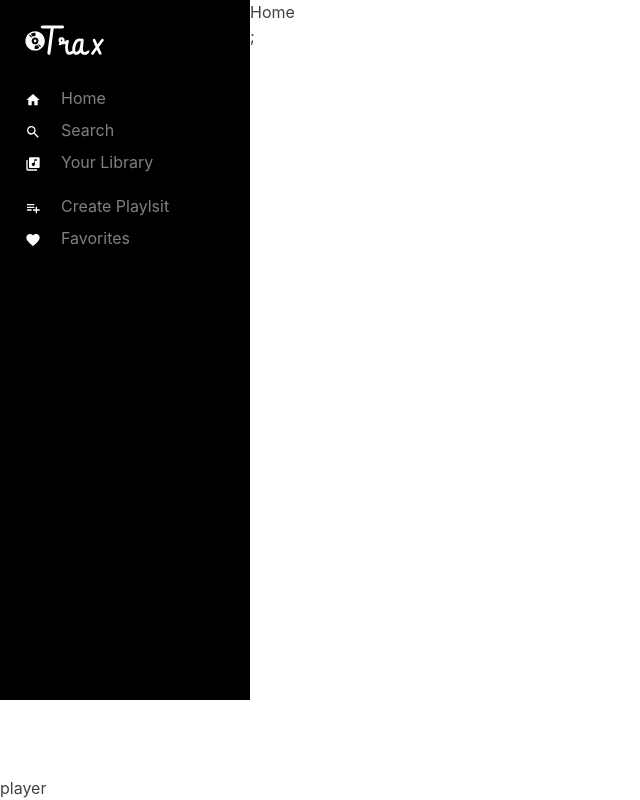
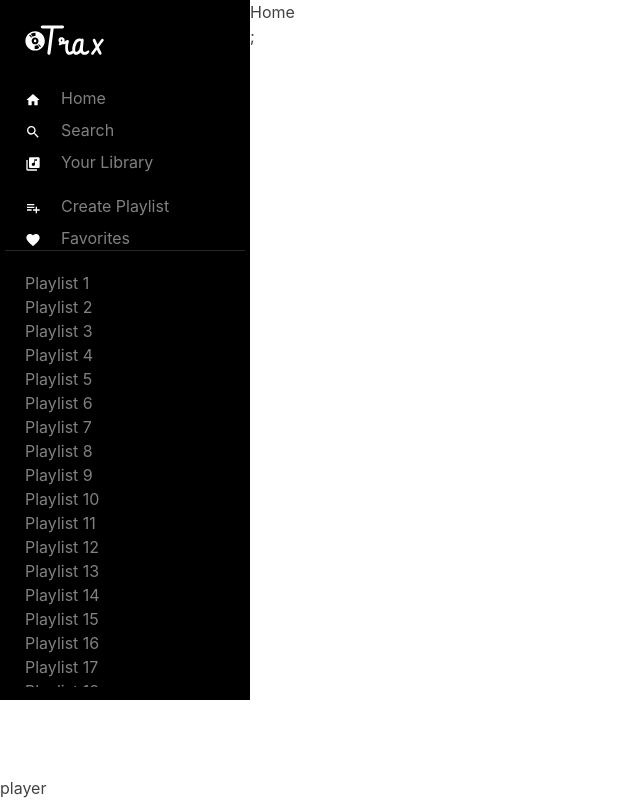
Before and after one commit to cavazosgeorge/spotify-clone, a Next.js app: page / in a window 1280 px wide. Shown: the whole page, without its empty margins (0-640 px from the left). Built offline with nearby package versions, Linux system fonts and the light colour scheme.

Commit message:
sidebar layout done

```diff
--- a/components/sidebar.tsx
+++ b/components/sidebar.tsx
@@ -39,16 +39,18 @@
 
 const musicMenu = [
   {
-    name: "Create Playlsit",
+    name: "Create Playlist",
     icon: MdPlaylistAdd,
     route: "/",
   },
   {
     name: "Favorites",
     icon: MdFavorite,
-    route: "/search",
+    route: "/favorites",
   },
 ];
+
+const playlists = new Array(30).fill(1).map((_, i) => `Playlist ${i + 1}`);
 
 const Sidebar = () => {
   return (
@@ -59,7 +61,7 @@
       paddingX="5px"
       color="gray"
     >
-      <Box paddingY="20px">
+      <Box paddingY="20px" height="100%">
         <Box width="120px" marginBottom="20px" paddingX="20px">
           <NextImage src="/logo.svg" height={60} width={120} />
         </Box>
@@ -83,7 +85,7 @@
             ))}
           </List>
         </Box>
-        <Box>
+        <Box marginTop="20px">
           <List spacing={2}>
             {musicMenu.map((menu) => (
               <ListItem paddingX="20px" fontSize="16px" key={menu.name}>
@@ -103,6 +105,20 @@
             ))}
           </List>
         </Box>
+        <Divider color="gray.800" />
+        <Box height="66%" overflowY="auto" paddingY="20px">
+          <List spaceing={2}>
+            {playlists.map((playlist) => (
+              <ListItem paddingX="20px" key={playlist}>
+                <LinkBox>
+                  <NextLink href="/" passHref>
+                    <LinkOverlay>{playlist}</LinkOverlay>
+                  </NextLink>
+                </LinkBox>
+              </ListItem>
+            ))}
+          </List>
+        </Box>
       </Box>
     </Box>
   );
```
